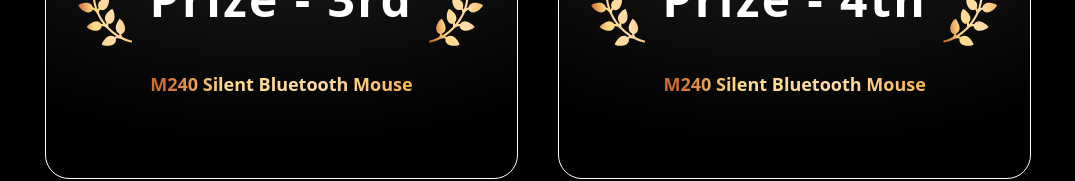
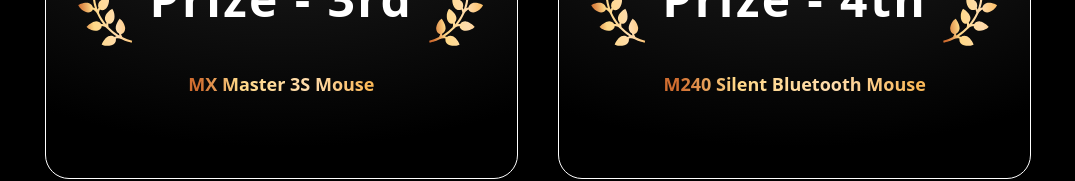
Before and after one commit to harshit-ostwal/hackwithindia, a Next.js app: page /Prizes in a window 1280 px wide. Shown: the part 2607-2788 px from the top of the page, without its empty margins (102-1177 px from the left). Built offline with nearby package versions, Linux system fonts and the light colour scheme.

Commit message:
Update macroWinner.js

```diff
--- a/src/data/macroWinner.js
+++ b/src/data/macroWinner.js
@@ -10,7 +10,7 @@
         prizeImg: "/Prizes/Mx_Keyborad_S.png",
     },
     {
-        prize: "M240 Silent Bluetooth Mouse",
+        prize: "MX Master 3S Mouse",
         prizeOrder: "3rd",
         prizeImg: "/Prizes/Mx_Master_3s.png",
     },
```
